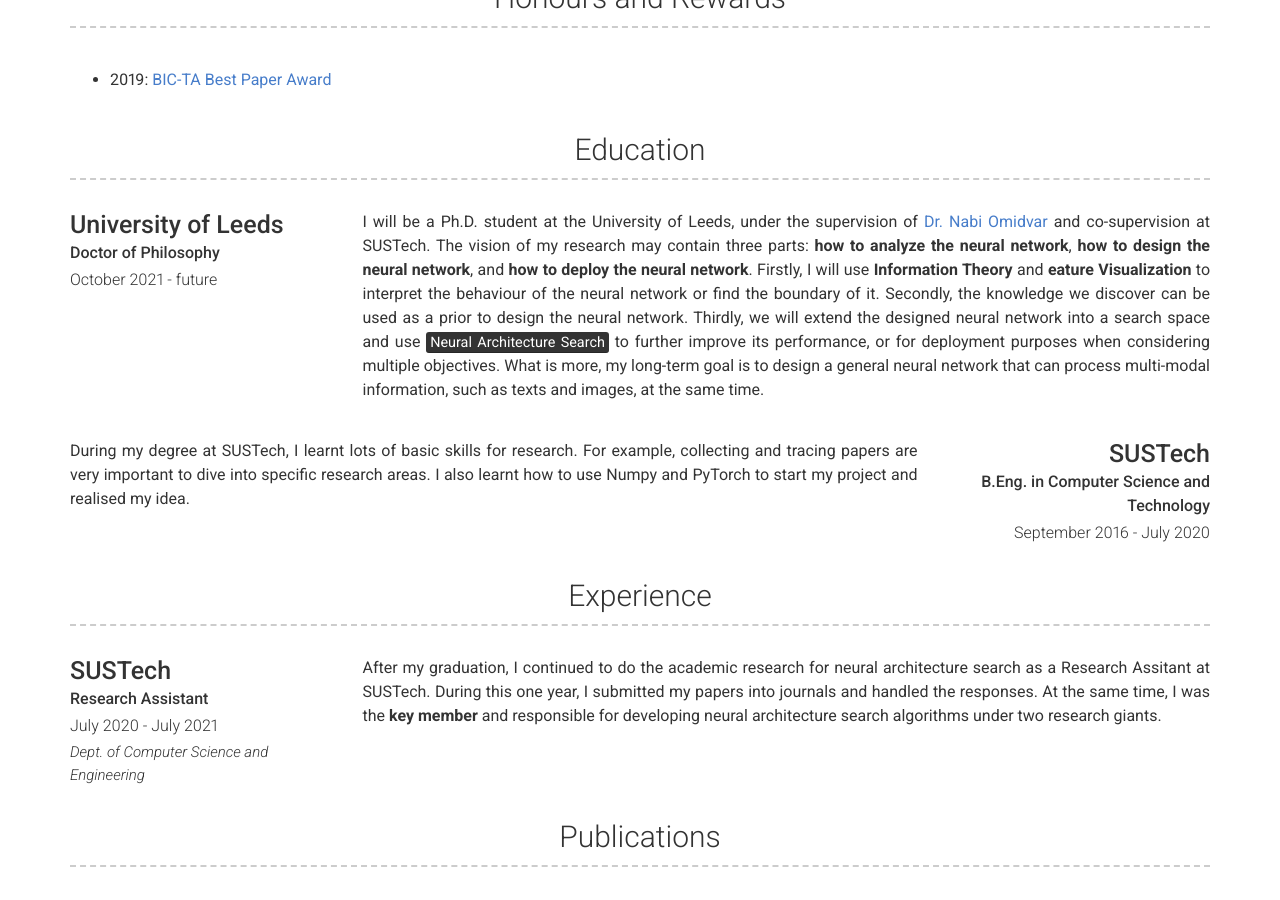
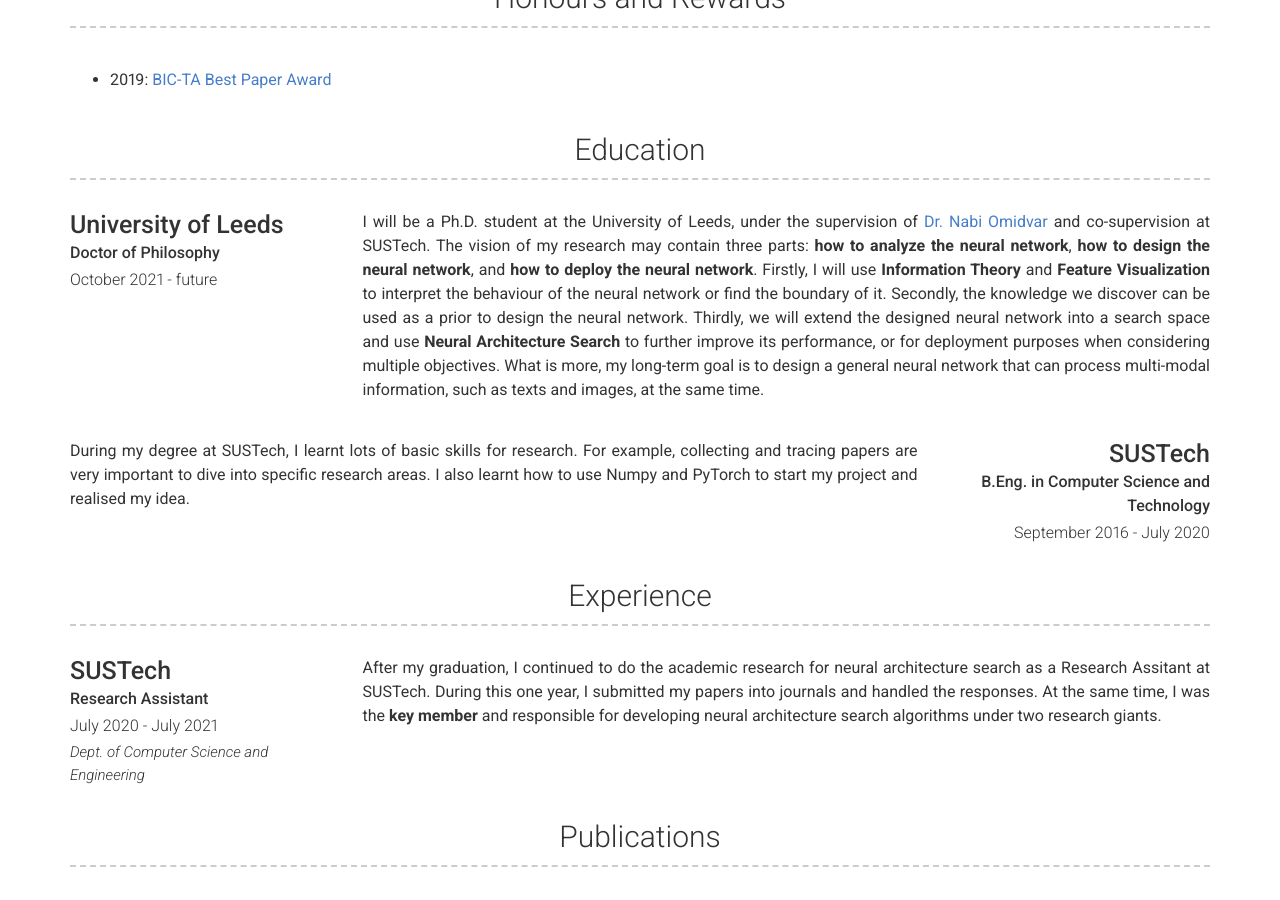
Before and after one commit to haotan1998/haotan1998.github.io, a Jekyll site: the page built from index.md, in a window 1280 px wide and 900 px high, scrolled down 725 px. Built offline with Jekyll 4.4.1, drawn with Linux system fonts in a browser that asks for light colours; nearby versions of some CDN libraries.

Commit message:
Update _config.yml

```diff
--- a/_config.yml
+++ b/_config.yml
@@ -66,9 +66,9 @@
         description: | # this will include new lines to allow paragraphs
           I will be a Ph.D. student at the University of Leeds, under the supervision of [Dr. Nabi Omidvar](https://www.nomidvar.com) and co-supervision at SUSTech.
           The vision of my research may contain three parts: **how to analyze the neural network**, **how to design the neural network**, and **how to deploy the neural network**.
-          Firstly, I will use **Information Theory** and **eature Visualization** to interpret the behaviour of the neural network or find the boundary of it.
+          Firstly, I will use **Information Theory** and **Feature Visualization** to interpret the behaviour of the neural network or find the boundary of it.
           Secondly, the knowledge we discover can be used as a prior to design the neural network.
-          Thirdly, we will extend the designed neural network into a search space and use <mark>Neural Architecture Search</mark> to further improve its performance, or for deployment purposes when considering multiple objectives.
+          Thirdly, we will extend the designed neural network into a search space and use **Neural Architecture Search** to further improve its performance, or for deployment purposes when considering multiple objectives.
           What is more, my long-term goal is to design a general neural network that can process multi-modal information, such as texts and images, at the same time.
       - layout: right
         title: SUSTech
```
